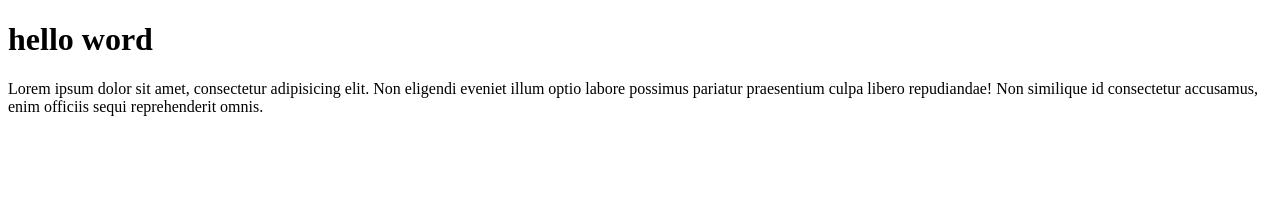
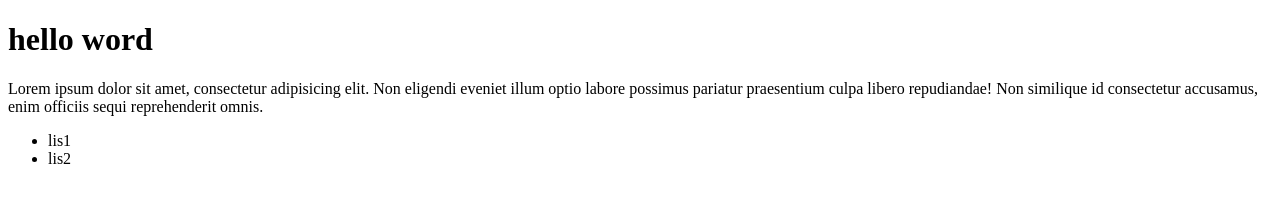
Before and after one commit to ciemilsalim/latihan, a plain HTML site: page index.html in a window 1280 px wide. Drawn offline with Linux system fonts and the light colour scheme.

Commit message:
menambahkan tag list

```diff
--- a/index.html
+++ b/index.html
@@ -13,6 +13,10 @@
     <p>Lorem ipsum dolor sit amet, consectetur adipisicing elit. Non eligendi eveniet illum optio labore possimus
         pariatur praesentium culpa libero repudiandae! Non similique id consectetur accusamus, enim officiis sequi
         reprehenderit omnis.</p>
+    <ul>
+        <li>lis1</li>
+        <li>lis2</li>
+    </ul>
 </body>
 
 </html>
```
